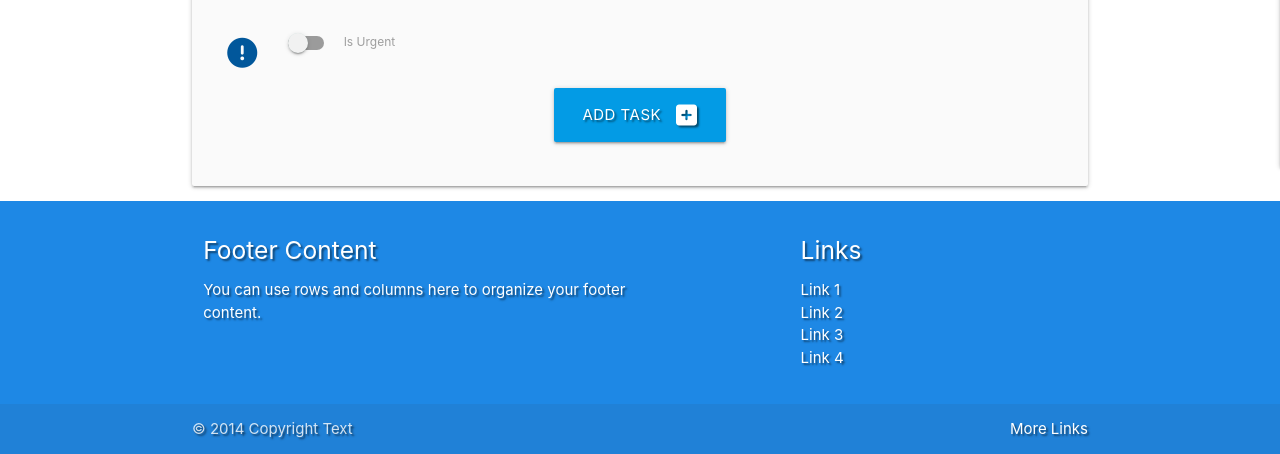
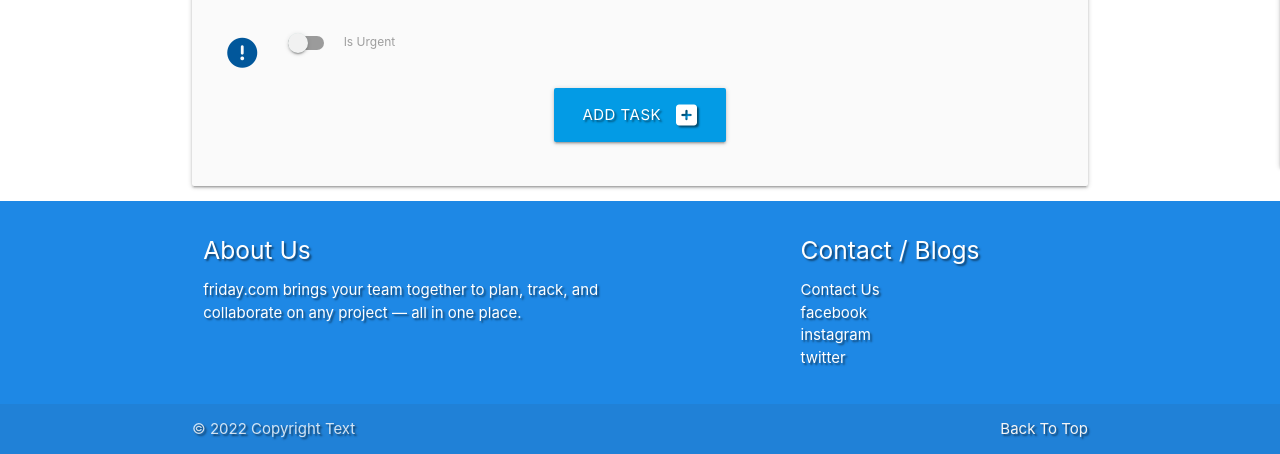
Before and after one commit to Code-Institute-Submissions/PhilipWilliams0-friday.com, a Flask app: page /add_project in a window 1280 px wide. Shown: the part 693-1147 px from the top of the page. Run offline with Flask 2, Linux system fonts and the light colour scheme; data that the repository does not hold is empty; some libraries are stand-ins or nearby versions.

Commit message:
Amended footer with about, blogs and contact us

```diff
--- a/templates/base.html
+++ b/templates/base.html
@@ -82,25 +82,28 @@
         <div class="container">
             <div class="row">
                 <div class="col l6 s12">
-                    <h5>Footer Content</h5>
-                    <p>You can use rows and columns here to organize your footer
-                        content.</p>
+                    <h5>About Us</h5>
+                    <p>friday.com brings your team together to plan, track, and collaborate on any project — all in one
+                        place.</p>
                 </div>
                 <div class="col l4 offset-l2 s12">
-                    <h5>Links</h5>
+                    <h5>Contact / Blogs</h5>
                     <ul>
-                        <li><a class="white-text text-lighten-3" href="#!">Link 1</a></li>
-                        <li><a class="white-text text-lighten-3" href="#!">Link 2</a></li>
-                        <li><a class="white-text text-lighten-3" href="#!">Link 3</a></li>
-                        <li><a class="white-text text-lighten-3" href="#!">Link 4</a></li>
+                        <li><a class="white-text text-lighten-3" href="#!">Contact Us</a></li>
+                        <li><a class="white-text text-lighten-3" target="_blank"
+                                href="https://en-gb.facebook.com/">facebook</a></li>
+                        <li><a class="white-text text-lighten-3" target="_blank"
+                                href="https://www.instagram.com/?hl=en">instagram</a></li>
+                        <li><a class="white-text text-lighten-3" target="_blank"
+                                href="https://twitter.com/?lang=en">twitter</a></li>
                     </ul>
                 </div>
             </div>
         </div>
         <div class="footer-copyright">
             <div class="container">
-                © 2014 Copyright Text
-                <a class="white-text text-lighten-4 right" href="#!">More Links</a>
+                © 2022 Copyright Text
+                <a class="grey-text text-lighten-4 right" href="#!">Back To Top</a>
             </div>
         </div>
     </footer>
```
